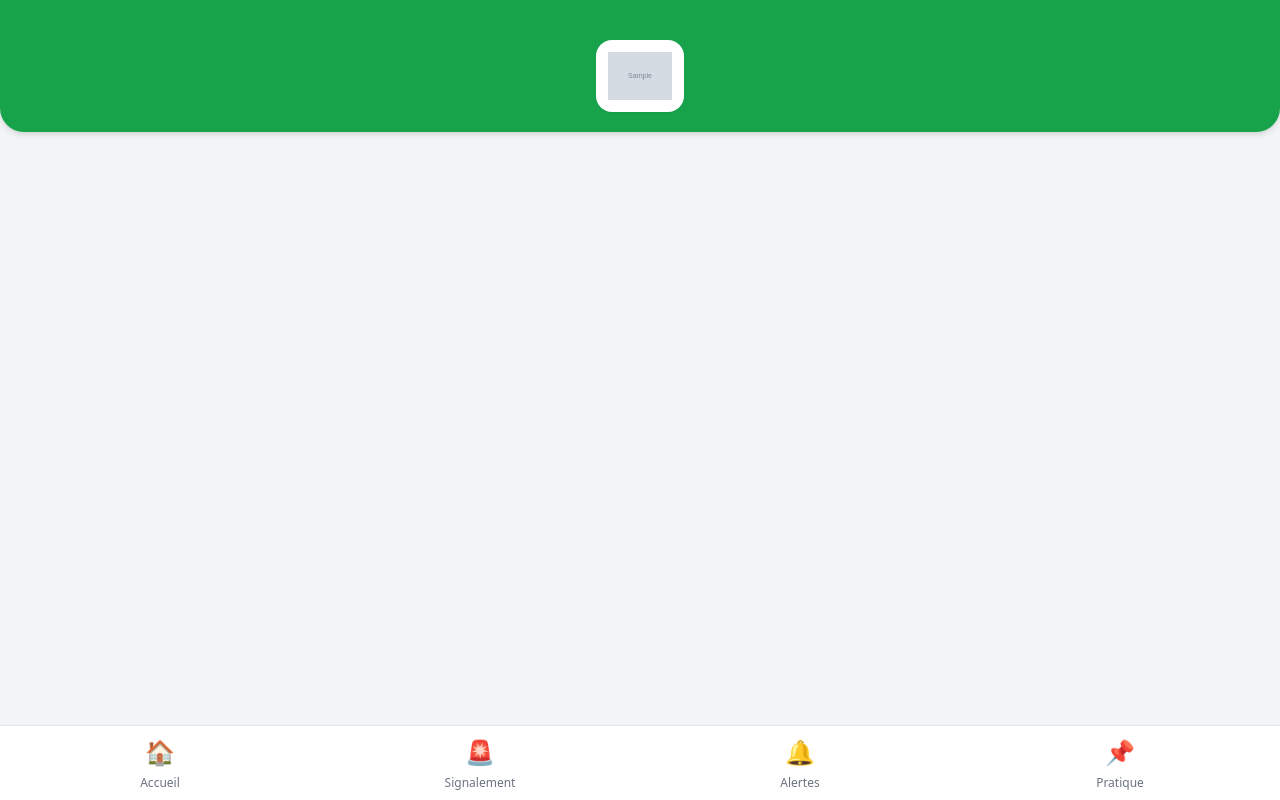
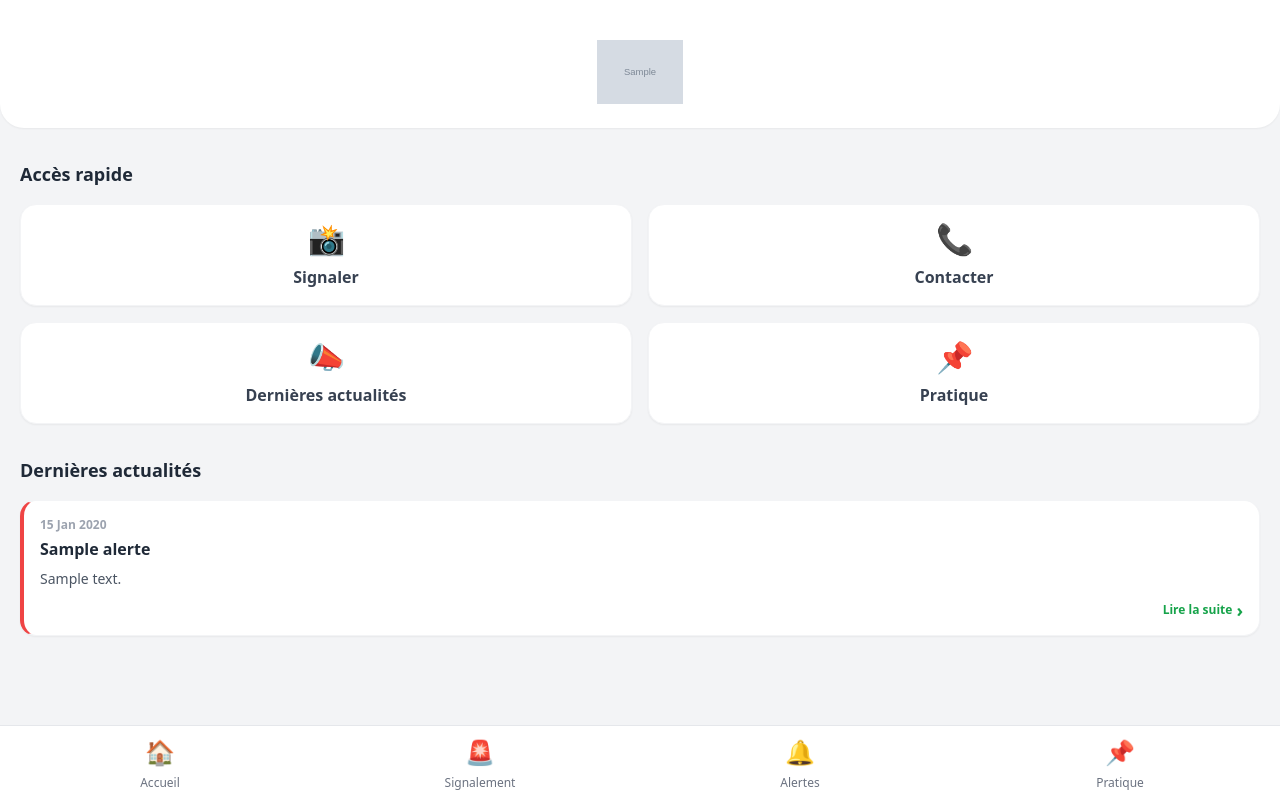
Before and after one commit to Pseudo404/MairieDhuizon, a Django app: template templates/app_mobile/accueil.html in a window 1280 px wide. Run offline with Django 5.2, Linux system fonts and the light colour scheme; the template is opened without the code that fills it: most values are stand-ins (such as "Sample title", 1, 10 or a date in 2020); grey boxes marked "Sample" are stand-in pictures; some libraries are stand-ins or nearby versions.

Commit message:
Fix page d'accueil vide et passage du header en blanc

```diff
--- a/templates/app_mobile/accueil.html
+++ b/templates/app_mobile/accueil.html
@@ -2,13 +2,54 @@
 {% load static %}
 
 {% block content %}
-<div class="safe-top bg-green-600 rounded-b-3xl shadow-md pb-5 pt-10 px-6 flex justify-center items-center">
-    <div class="bg-white p-3 rounded-2xl shadow-sm">
-        {% if site_logo_url %}
-            <img src="{{ site_logo_url }}" alt="Mairie de Dhuizon" class="h-12 w-auto object-contain">
-        {% else %}
-            <img src="{% static 'images/logo-dhuizon.webp' %}" alt="Mairie de Dhuizon" class="h-12 w-auto object-contain">
-        {% endif %}
+<div class="safe-top bg-white rounded-b-3xl shadow-sm pb-6 pt-10 px-6 flex justify-center items-center">
+    {% if site_logo_url %}
+        <img src="{{ site_logo_url }}" alt="Mairie de Dhuizon" class="h-16 w-auto object-contain">
+    {% else %}
+        <img src="{% static 'images/logo-dhuizon.webp' %}" alt="Mairie de Dhuizon" class="h-16 w-auto object-contain">
+    {% endif %}
+</div>
+
+<div class="px-5 pt-8 relative z-10 pb-8">
+
+    <!-- Quick Actions -->
+    <h2 class="text-lg font-bold text-gray-800 mb-4">Accès rapide</h2>
+    <div class="grid grid-cols-2 gap-4">
+        <a href="{% url 'app_signalement' %}" class="bg-white p-4 rounded-2xl shadow-sm border border-gray-100 flex flex-col items-center text-center active:scale-95 transition-transform">
+            <span class="text-3xl mb-2">&#128248;</span>
+            <span class="font-semibold text-gray-700">Signaler</span>
+        </a>
+        <button onclick="document.getElementById('contact-modal').classList.remove('hidden')" class="bg-white p-4 rounded-2xl shadow-sm border border-gray-100 flex flex-col items-center text-center active:scale-95 transition-transform w-full">
+            <span class="text-3xl mb-2">&#128222;</span>
+            <span class="font-semibold text-gray-700">Contacter</span>
+        </button>
+        <a href="{% url 'app_alertes' %}" class="bg-white p-4 rounded-2xl shadow-sm border border-gray-100 flex flex-col items-center text-center active:scale-95 transition-transform">
+            <span class="text-3xl mb-2">&#128227;</span>
+            <span class="font-semibold text-gray-700">Dernières actualités</span>
+        </a>
+        <a href="{% url 'app_pratique' %}" class="bg-white p-4 rounded-2xl shadow-sm border border-gray-100 flex flex-col items-center text-center active:scale-95 transition-transform">
+            <span class="text-3xl mb-2">&#128204;</span>
+            <span class="font-semibold text-gray-700">Pratique</span>
+        </a>
+    </div>
+
+    <!-- Alertes récentes -->
+    <h2 class="text-lg font-bold text-gray-800 mt-8 mb-4">Dernières actualités</h2>
+    <div class="space-y-4 mb-8">
+        {% for alerte in alertes %}
+        <a href="{% url 'actualite_detail' news_id=alerte.id %}" class="block bg-white p-4 rounded-2xl shadow-sm border border-gray-100 border-l-4 {% if 'alerte' in alerte.title|lower %}border-l-red-500{% else %}border-l-green-500{% endif %} active:scale-[0.98] transition-transform">
+            <p class="text-xs text-gray-400 font-semibold mb-1">{{ alerte.created_at|date:"d M Y" }}</p>
+            <h3 class="font-bold text-gray-800">{{ alerte.title }}</h3>
+            <p class="text-gray-600 text-sm mt-2 line-clamp-3">{{ alerte.content }}</p>
+            <div class="text-green-600 text-xs font-semibold mt-3 flex items-center justify-end">
+                Lire la suite <span class="text-lg leading-none ml-1">&#8250;</span>
+            </div>
+        </a>
+        {% empty %}
+        <div class="text-center text-gray-500 py-6">
+            Aucune actualité récente.
+        </div>
+        {% endfor %}
     </div>
 </div>
 
@@ -49,5 +90,4 @@
         </button>
     </div>
 </div>
-
 {% endblock %}
```
